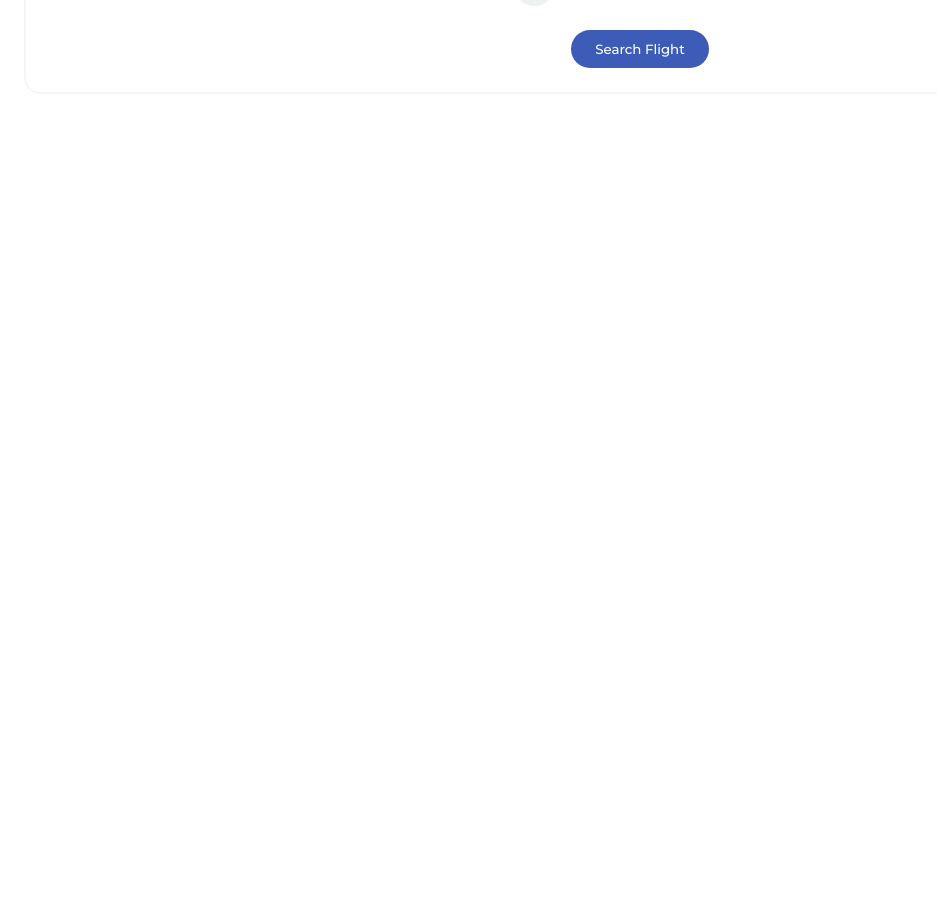
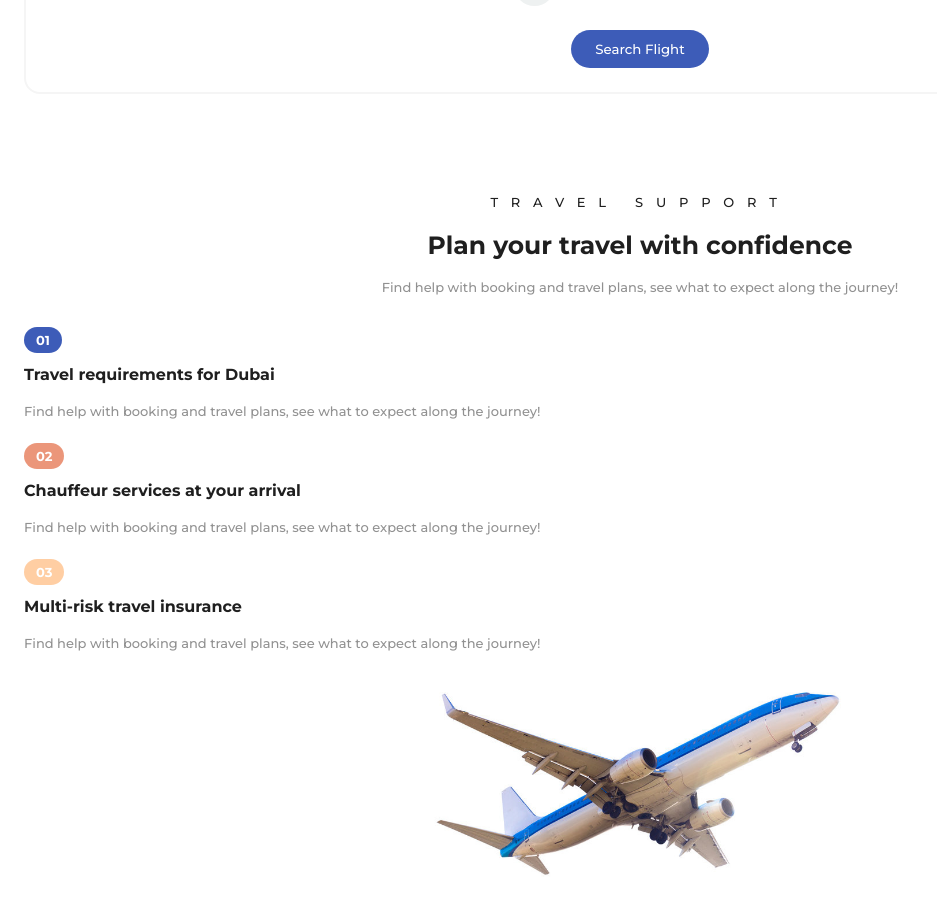
Before and after one commit to freetimezp/js-services-06-fly, a React (Vite) app: page / in a window 1280 px wide. Shown: the part 1424-2338 px from the top of the page, without its empty margins (0-937 px from the left). Before the commit the page ends 1550 px from the top, so only its background shows below. Built offline with nearby package versions, Linux system fonts and the light colour scheme.

Commit message:
07. js-services-06-fly. Support component.

```diff
--- a/src/components/support/Support.jsx
+++ b/src/components/support/Support.jsx
@@ -1,9 +1,43 @@
 import React from 'react';
+
+import support1 from '../../assets/images/support-1.jpg';
 
 const Support = () => {
     return (
-        <div>
+        <div className='support container section'>
+            <div className="sectionContainer">
+                <div className="titlesDiv">
+                    <small>travel support</small>
+                    <h2>Plan your travel with confidence</h2>
+                    <p>Find help with booking and travel plans, see what to expect along the journey!</p>
+                </div>
 
+                <div className="infoDiv grid">
+                    <div className="textDiv grid">
+                        <div className="singleInfo">
+                            <span className="number">01</span>
+                            <h4>Travel requirements for Dubai</h4>
+                            <p>Find help with booking and travel plans, see what to expect along the journey!</p>
+                        </div>
+
+                        <div className="singleInfo">
+                            <span className="number colorOne">02</span>
+                            <h4>Chauffeur services at your arrival</h4>
+                            <p>Find help with booking and travel plans, see what to expect along the journey!</p>
+                        </div>
+
+                        <div className="singleInfo">
+                            <span className="number colorTwo">03</span>
+                            <h4>Multi-risk travel insurance</h4>
+                            <p>Find help with booking and travel plans, see what to expect along the journey!</p>
+                        </div>
+                    </div>
+
+                    <div className="imgDiv">
+                        <img src={support1} alt="support" />
+                    </div>
+                </div>
+            </div>
         </div>
     );
 }
--- a/src/style.css
+++ b/src/style.css
@@ -314,4 +314,47 @@
   opacity: 0.6;
 }
 
-/* search end *//*# sourceMappingURL=style.css.map */
+/* search end */
+/* support */
+.support .sectionContainer .titlesDiv {
+  text-align: center;
+}
+.support .sectionContainer .titlesDiv small {
+  letter-spacing: 0.8rem;
+  text-transform: uppercase;
+  font-size: 13px;
+  color: var(--blackColor);
+  line-height: 1.5rem;
+}
+.support .sectionContainer .infoDiv {
+  margin-top: 2rem;
+  gap: 1.5rem;
+}
+.support .sectionContainer .infoDiv .textDiv {
+  gap: 1.5rem;
+}
+.support .sectionContainer .infoDiv .textDiv .singleInfo .number {
+  background: var(--primaryColor);
+  padding: 5px 12px;
+  width: 40px;
+  border-radius: 3rem;
+  text-align: center;
+  font-size: 13px;
+  font-weight: 700;
+  color: var(--whiteColor);
+}
+.support .sectionContainer .infoDiv .textDiv .singleInfo .colorOne {
+  background: var(--colorOne);
+}
+.support .sectionContainer .infoDiv .textDiv .singleInfo .colorTwo {
+  background: var(--colorTwo);
+}
+.support .sectionContainer .infoDiv .imgDiv {
+  margin: auto;
+}
+.support .sectionContainer .infoDiv .imgDiv img {
+  width: 100%;
+  max-width: 420px;
+}
+
+/* support end *//*# sourceMappingURL=style.css.map */
--- a/src/style.scss
+++ b/src/style.scss
@@ -328,3 +328,54 @@
 }
 
 /* search end */
+
+/* support */
+
+.support {
+    .sectionContainer {
+        .titlesDiv {
+            text-align: center;
+            small {
+                letter-spacing: 0.8rem;
+                text-transform: uppercase;
+                font-size: 13px;
+                color: var(--blackColor);
+                line-height: 1.5rem;
+            }
+        }
+        .infoDiv {
+            margin-top: 2rem;
+            gap: 1.5rem;
+            .textDiv {
+                gap: 1.5rem;
+                .singleInfo {
+                    .number {
+                        background: var(--primaryColor);
+                        padding: 5px 12px;
+                        width: 40px;
+                        border-radius: 3rem;
+                        text-align: center;
+                        font-size: 13px;
+                        font-weight: 700;
+                        color: var(--whiteColor);
+                    }
+                    .colorOne {
+                        background: var(--colorOne);
+                    }
+                    .colorTwo {
+                        background: var(--colorTwo);
+                    }
+                }
+            }
+            .imgDiv {
+                margin: auto;
+                img {
+                    width: 100%;
+                    max-width: 420px;
+                }
+            }
+        }
+    }
+}
+
+/* support end */
```
Also changed, not shown: src/assets/images/support-1.jpg (added), 1 other file (tests, documents, lock files or other folders).
